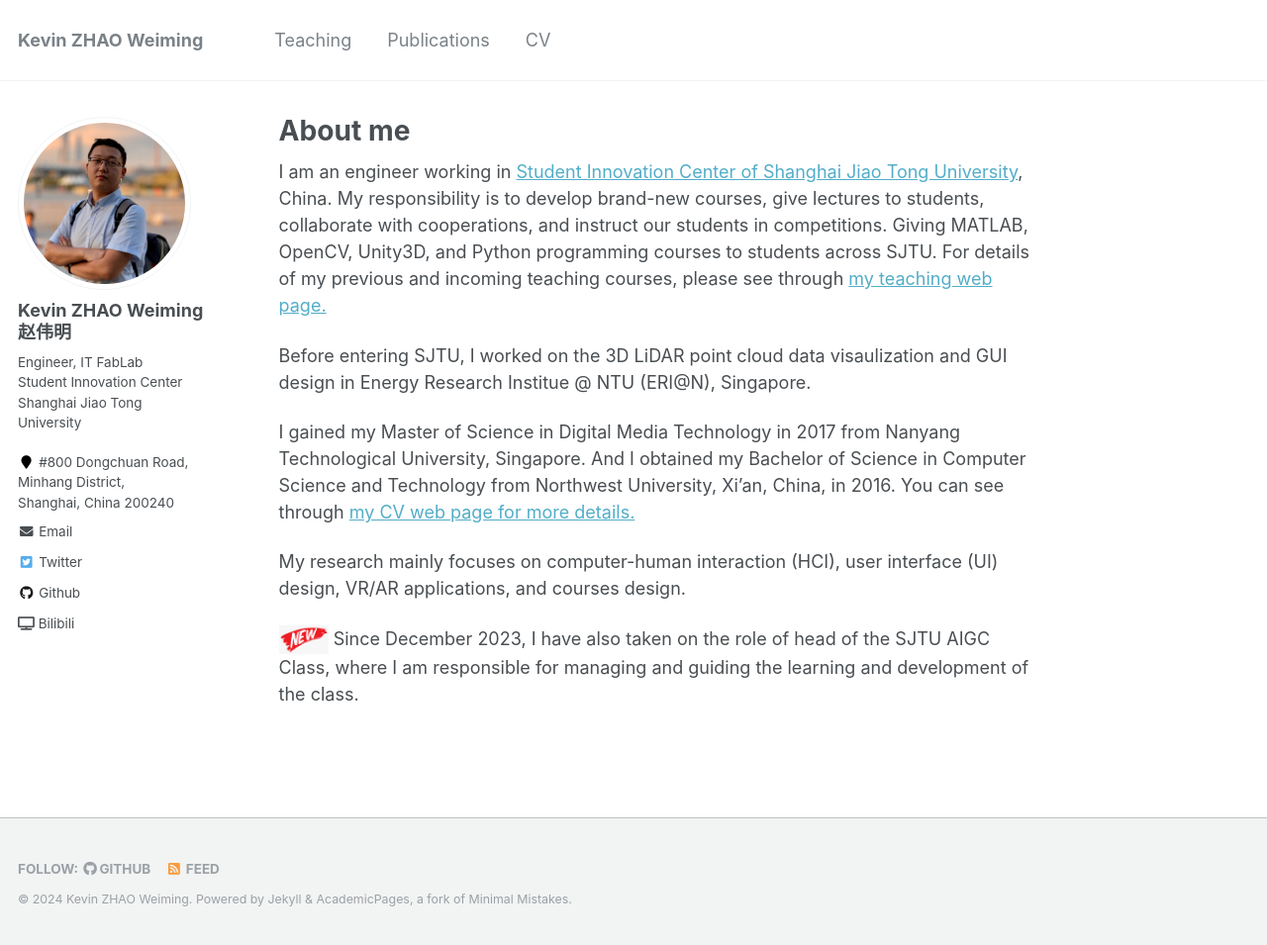
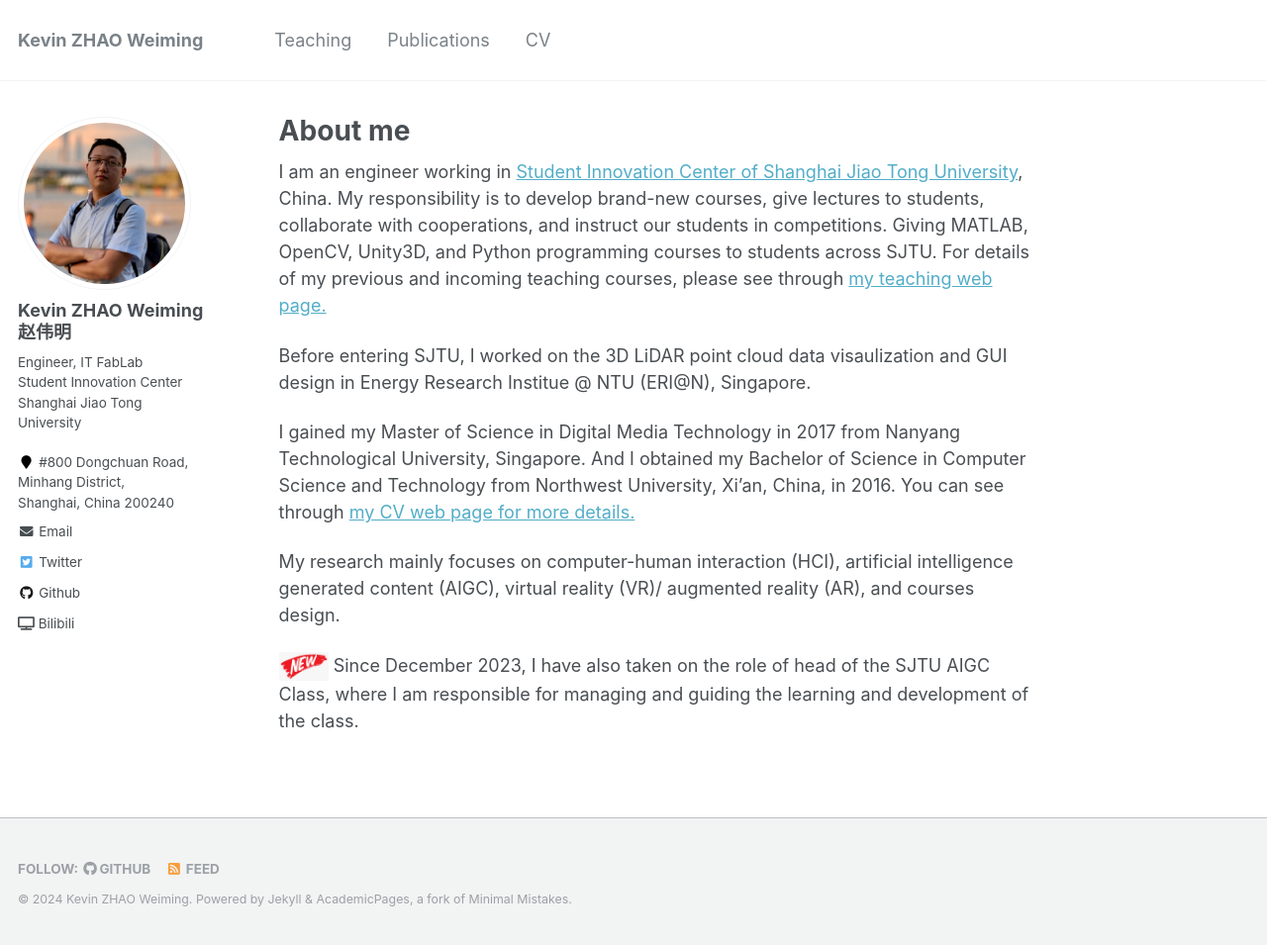
Before and after one commit to zwm0426/zwm0426.github.io, a Jekyll site: the page built from _pages/about.md, in a window 1280 px wide and 955 px high. Shown: the whole window at 99% size. Built offline with Jekyll 4.4.1, drawn with Linux system fonts in a browser that asks for light colours.

Commit message:
Update about.md

```diff
--- a/_pages/about.md
+++ b/_pages/about.md
@@ -14,7 +14,7 @@ Before entering SJTU, I worked on the 3D LiDAR point cloud data visaulization an
 
 I gained my Master of Science in Digital Media Technology in 2017 from Nanyang Technological University, Singapore. And I obtained my Bachelor of Science in Computer Science and Technology from Northwest University, Xi'an, China, in 2016. You can see through [my CV web page for more details.](https://zwm0426.github.io/cv/)
 
-My research mainly focuses on computer-human interaction (HCI), user interface (UI) design, VR/AR applications, and courses design.
+My research mainly focuses on computer-human interaction (HCI), artificial intelligence generated content (AIGC), virtual reality (VR)/ augmented reality (AR), and courses design.
 
 ![NEW](/images/new.png){:width="50px"} Since December 2023, I have also taken on the role of head of the SJTU AIGC Class, where I am responsible for managing and guiding the learning and development of the class.
 
```
